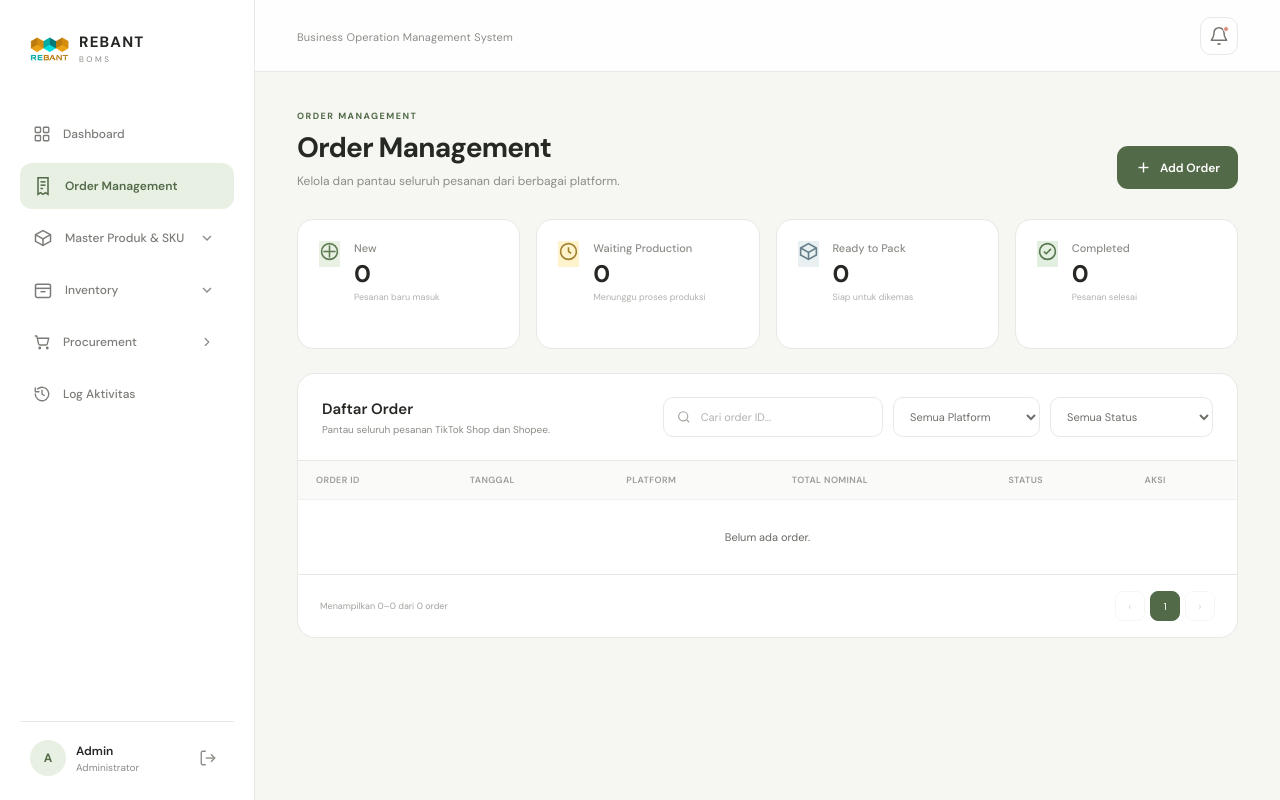
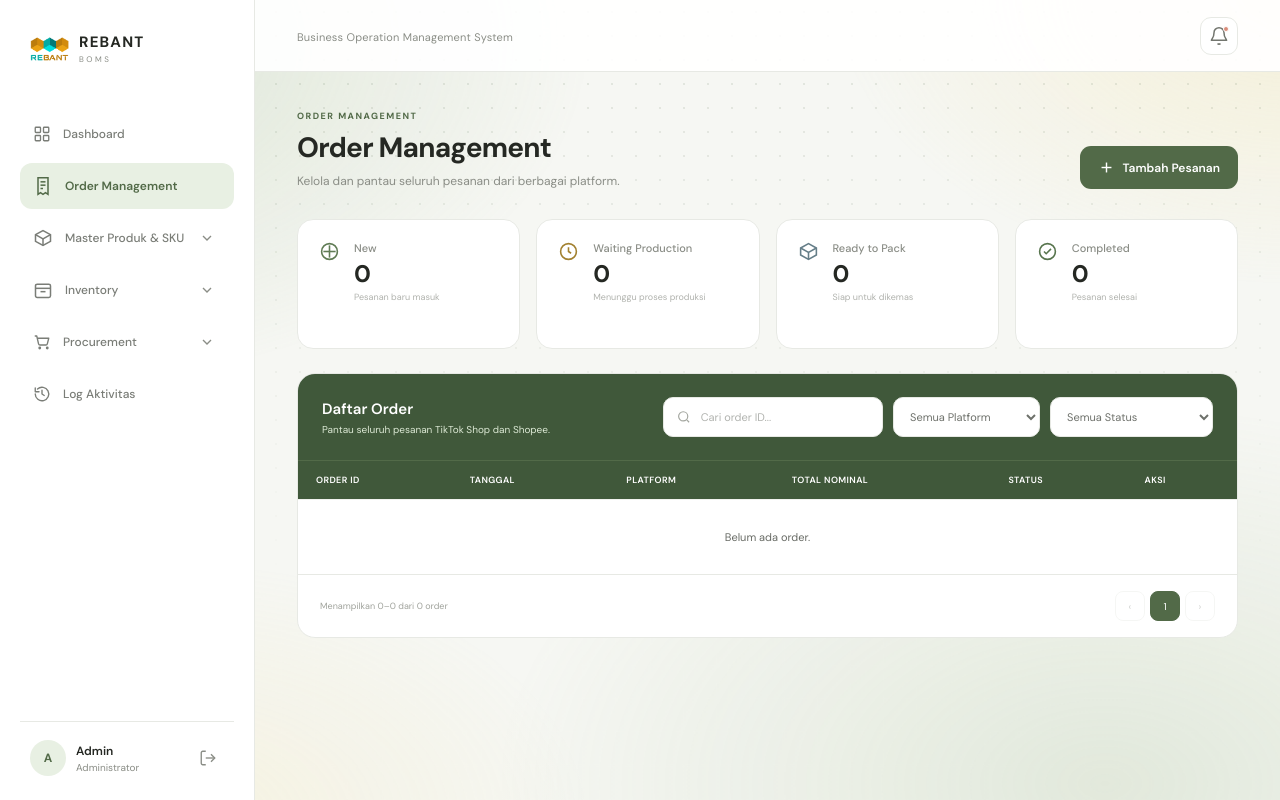
Before and after one commit to chiquixs/boms-rebant, a Laravel app: page /admin/orders in a window 1280 px wide. Run offline with Laravel 12, Linux system fonts and the light colour scheme; a user stored in the database is signed in; data comes from the database, SQL or seed files in the repository; tables that the repository leaves empty hold one stand-in row (values such as "Sample post"); style sheets or scripts are compiled from the project's sources; parts of the project's set-up code (start-up, migrations or seed data) failed here and were passed over; some libraries are stand-ins or nearby versions.

Commit message:
Penambahan warna background di page role admin

```diff
--- a/resources/css/admin.css
+++ b/resources/css/admin.css
@@ -657,3 +657,196 @@ button {
         display: none;
     }
 }
+
+
+
+/* =========================
+   SIDEBAR NAIK SAAT HOVER
+========================= */
+
+/* menu biasa */
+.nav-item:not(.nav-parent-link) {
+    transition:
+        transform 0.2s ease,
+        background 0.2s ease,
+        color 0.2s ease,
+        box-shadow 0.2s ease;
+}
+
+.nav-item:not(.nav-parent-link):hover {
+    transform: translateY(-2px);
+
+    box-shadow: 0 6px 14px rgba(85, 107, 74, 0.10);
+}
+
+.nav-item:not(.nav-parent-link):active {
+    transform: translateY(0);
+
+    box-shadow: none;
+}
+
+/* menu induk (Master Data, Procurement): link dan panah naik bersama */
+.nav-parent {
+    transition: transform 0.2s ease;
+}
+
+.nav-parent:hover {
+    transform: translateY(-2px);
+}
+
+.nav-parent:hover .nav-parent-link {
+    color: var(--green-dark);
+
+    background: #F5F8F2;
+
+    box-shadow: 0 6px 14px rgba(85, 107, 74, 0.10);
+}
+
+.nav-parent-link {
+    transition:
+        background 0.2s ease,
+        color 0.2s ease,
+        box-shadow 0.2s ease;
+}
+
+.nav-parent:hover .nav-parent-link.active {
+    background: var(--green-light);
+}
+
+/* submenu: naik, bukan geser ke kanan */
+.nav-subitem:hover {
+    transform: translateY(-2px);
+
+    box-shadow: 0 4px 10px rgba(85, 107, 74, 0.08);
+}
+
+.nav-subitem.active:hover {
+    background: var(--green-light);
+}
+
+/* focus keyboard */
+.nav-item:focus-visible,
+.nav-subitem:focus-visible,
+.nav-toggle:focus-visible {
+    outline: 2px solid var(--green);
+    outline-offset: 2px;
+}
+
+@media (prefers-reduced-motion: reduce) {
+
+    .nav-item,
+    .nav-parent,
+    .nav-subitem,
+    .nav-chevron {
+        transition: none;
+    }
+
+    .nav-item:not(.nav-parent-link):hover,
+    .nav-parent:hover,
+    .nav-subitem:hover {
+        transform: none;
+    }
+}
+
+
+
+/* =========================
+   LATAR BERANIMASI
+========================= */
+
+/* blob gradien hijau & kuning yang melayang pelan */
+body::before {
+    content: "";
+
+    position: fixed;
+    inset: -25%;
+    z-index: -1;
+
+    pointer-events: none;
+
+    background:
+        radial-gradient(
+            40% 40% at 18% 22%,
+            rgba(157, 186, 140, 0.30),
+            transparent 70%
+        ),
+        radial-gradient(
+            34% 34% at 82% 18%,
+            rgba(244, 223, 145, 0.28),
+            transparent 70%
+        ),
+        radial-gradient(
+            44% 44% at 72% 82%,
+            rgba(157, 186, 140, 0.22),
+            transparent 70%
+        ),
+        radial-gradient(
+            30% 30% at 25% 85%,
+            rgba(244, 223, 145, 0.18),
+            transparent 70%
+        );
+
+    animation: bg-drift 26s ease-in-out infinite alternate;
+
+    will-change: transform;
+}
+
+/* pola titik halus yang memudar ke bawah */
+body::after {
+    content: "";
+
+    position: fixed;
+    inset: 0;
+    z-index: -1;
+
+    pointer-events: none;
+
+    background-image: radial-gradient(
+        rgba(82, 106, 72, 0.14) 1px,
+        transparent 1px
+    );
+    background-size: 24px 24px;
+
+    -webkit-mask-image: linear-gradient(to bottom, #000, transparent 75%);
+            mask-image: linear-gradient(to bottom, #000, transparent 75%);
+}
+
+@keyframes bg-drift {
+    0% {
+        transform: translate3d(0, 0, 0) scale(1);
+    }
+
+    50% {
+        transform: translate3d(3%, -2%, 0) scale(1.06);
+    }
+
+    100% {
+        transform: translate3d(-3%, 3%, 0) rotate(4deg) scale(1.03);
+    }
+}
+
+/* HP: gerakan lebih lambat & lebih ringan */
+@media (max-width: 700px) {
+
+    body::before {
+        animation-duration: 40s;
+    }
+
+}
+
+@media (prefers-reduced-motion: reduce) {
+
+    body::before {
+        animation: none;
+    }
+
+}
+
+@media print {
+
+    body::before,
+    body::after {
+        display: none;
+    }
+
+}
--- a/resources/css/categories.css
+++ b/resources/css/categories.css
@@ -103,6 +103,7 @@
     align-items: center;
 
     padding: 14px 16px;
+    background: var(--green-dark);
 
     border-bottom: 1px solid var(--border);
 }
@@ -174,11 +175,11 @@
 .category-table th {
     padding: 12px 16px;
 
-    background: #FAFBF8;
+    background: var(--green-dark);
 
-    border-bottom: 1px solid var(--border);
+    border-bottom: 1px solid var(--green-dark);
 
-    color: var(--text-muted);
+    color: var(--white);
 
     font-size: 11px;
     font-weight: 600;
@@ -353,6 +354,7 @@
     align-items: flex-start;
     justify-content: space-between;
     gap: 18px;
+    background: var(--green-dark);
 
     padding: 18px 20px;
 
@@ -365,7 +367,7 @@
     font-size: 18px;
     font-weight: 700;
 
-    color: var(--text);
+    color: #E8F5EC
 }
 
 .category-modal-header p {
@@ -373,7 +375,7 @@
 
     font-size: 12px;
 
-    color: var(--text-muted);
+    color: #979f93;
 }
 
 .category-modal-close {
@@ -551,6 +553,7 @@
     }
 
     .category-search {
+        background: var(--green-dark);
         max-width: none;
     }
 
--- a/resources/css/inventory-history.css
+++ b/resources/css/inventory-history.css
@@ -284,7 +289,27 @@
 
 .stock-history-table-section
 .stock-history-section-heading {
-    padding: 0 16px;
+    padding: 14px 16px;
+
+    margin-bottom: 0;
+
+    border: 1px solid var(--green-dark);
+    border-radius: 9px 9px 0 0;
+    border-bottom: 2px solid var(--green-dark);
+
+    border-radius: 9px 9px 0 0;
+
+    background: var(--green-dark);
+}
+
+.stock-history-table-section
+.stock-history-section-heading h2 {
+    color: var(--white);
+}
+
+.stock-history-table-section
+.stock-history-section-heading p {
+    color: rgba(255, 255, 255, 0.75);
 }
 
 
--- a/resources/css/materials.css
+++ b/resources/css/materials.css
@@ -111,6 +111,8 @@
 
     padding: 13px 16px;
 
+    background: var(--green-dark);
+    border-bottom: 1px solid var(--green-dark);
     border-bottom: 1px solid var(--border);
 }
 
@@ -135,6 +137,7 @@
     border-radius: 8px;
 
     background: var(--white);
+
 
     color: var(--text-muted);
 }
@@ -234,11 +237,11 @@
 .material-table th {
     padding: 11px 14px;
 
-    background: #FAFBF8;
+    background: var(--green-dark);
 
-    border-bottom: 1px solid var(--border);
+    border-bottom: 1px solid var(--green-dark);
 
-    color: var(--text-muted);
+    color: var(--white);
 
     font-size: 9px;
     font-weight: 700;
@@ -527,6 +530,8 @@
 
     padding: 18px 20px;
 
+    background: var(--green-dark);
+    border-bottom-color: rgba(255, 255, 255, 0.2);
     border-bottom: 1px solid var(--border);
 }
 
@@ -536,7 +541,7 @@
     font-size: 18px;
     font-weight: 700;
 
-    color: var(--text);
+    color: var(--white);
 }
 
 .material-modal-header p {
@@ -544,7 +549,7 @@
 
     font-size: 12px;
 
-    color: var(--text-muted);
+    color: var(--white);
 }
 
 .material-modal-close {
@@ -562,7 +567,7 @@
     border: none;
     border-radius: 7px;
 
-    background: transparent;
+    background: #FAFBF8;
 
     color: var(--text-muted);
 
--- a/resources/css/order-detail.css
+++ b/resources/css/order-detail.css
@@ -338,9 +338,9 @@
 .detail-items-table th {
     padding: 11px 14px;
 
-    background: #FAFBF8;
+    background: #40583A;
 
-    color: #9A9D96;
+    color: #FFFFFF;
 
     text-align: left;
 
@@ -357,7 +357,7 @@
 .detail-items-table td {
     padding: 13px 14px;
 
-    border-top: 1px solid #F0F1EE;
+    border-top: 1px solid #E5EAE1;
 
     color: #686B65;
 
--- a/resources/css/orders.css
+++ b/resources/css/orders.css
@@ -118,22 +118,22 @@
 
 .stat-icon.new {
     color: #607C55;
-    background: #E8F1E3;
+
 }
 
 .stat-icon.waiting {
     color: #A28130;
-    background: #FFF3CE;
+
 }
 
 .stat-icon.ready {
     color: #657E88;
-    background: #E8F0F2;
+
 }
 
 .stat-icon.completed {
     color: #58754E;
-    background: #E3EFE0;
+
 }
 
 .stat-content {
@@ -184,24 +184,22 @@
     display: flex;
     align-items: center;
     justify-content: space-between;
-
     gap: 20px;
-
     padding: 23px 24px;
 
-    border-bottom: 1px solid var(--border);
+    background: #40583A;
+    border-bottom: 1px solid #526A48;
 }
 
 .orders-card-header h2 {
     margin-bottom: 4px;
-
+    color: #FFFFFF;
     font-size: 15px;
     font-weight: 600;
 }
 
 .orders-card-header p {
-    color: var(--text-muted);
-
+    color: #DCE9D5;
     font-size: 10px;
 }
 
@@ -342,9 +340,9 @@
 .orders-table th {
     padding: 13px 18px;
 
-    background: #FAFBF8;
-
-    color: #9A9D96;
+    background: #40583A;
+
+    color: #FFFFFF;
 
     text-align: left;
 
@@ -605,12 +603,13 @@
     display: flex;
     align-items: flex-start;
     justify-content: space-between;
-
     gap: 20px;
 
     padding: 25px 27px 20px;
 
-    border-bottom: 1px solid var(--border);
+    background: #40583A;
+    border-bottom: 1px solid #526A48;
+    border-radius: 20px 20px 0 0;
 }
 
 .modal-eyebrow {
@@ -618,7 +617,8 @@
 
     margin-bottom: 5px;
 
-    color: var(--green-dark);
+    color: #DCE9D5;
+
 
     font-size: 8px;
     font-weight: 700;
@@ -628,6 +628,7 @@
 
 .modal-header h2 {
     margin-bottom: 5px;
+    color: #FFFFFF;
 
     font-size: 19px;
     font-weight: 700;
--- a/resources/css/product-bom.css
+++ b/resources/css/product-bom.css
@@ -330,9 +330,9 @@
 .bom-table th {
     padding: 11px 14px;
 
-    background: #FAFBF8;
+    background: #40583A;
 
-    color: #9A9D96;
+    color: #FFFFFF;
 
     text-align: left;
 
@@ -344,6 +344,8 @@
     text-transform: uppercase;
 
     white-space: nowrap;
+
+    border-bottom: 1px solid #526A48;
 }
 
 .bom-table td {
--- a/resources/views/admin/orders/index.blade.php
+++ b/resources/views/admin/orders/index.blade.php
@@ -7,6 +7,7 @@
 {{-- =========================
     PAGE HEADER
 ========================= --}}
+
 
 <div class="page-header">
 
@@ -29,7 +30,7 @@
             <path d="M5 12h14" />
         </svg>
 
-        <span>Add Order</span>
+        <span>Tambah Pesanan</span>
     </button>
 
 </div>
@@ -368,8 +369,8 @@
         <div class="modal-header">
 
             <div>
-                <span class="modal-eyebrow">NEW ORDER</span>
-                <h2>Add New Order</h2>
+                <span class="modal-eyebrow">PESANAN BARU</span>
+                <h2>Tambah Pesanan Baru</h2>
                 <p>Tambahkan pesanan baru ke sistem REBANT.</p>
             </div>
 
@@ -586,8 +587,8 @@
 
             <div>
                 <span class="modal-eyebrow">KONFIRMASI</span>
-                <h2>Pastikan isian order benar</h2>
-                <p>Harap cek kembali data order sebelum disimpan.</p>
+                <h2>Pastikan Pesanan Sesuai </h2>
+                <p>Harap cek kembali data pesanan sebelum disimpan.</p>
             </div>
 
         </div>
--- a/resources/views/admin/orders/show.blade.php
+++ b/resources/views/admin/orders/show.blade.php
@@ -40,7 +40,7 @@ $currentStep = $currentStep === false ? 0 : $currentStep;
                 <path d="m12 19-7-7 7-7" />
             </svg>
 
-            Back to Orders
+            Kembali Ke Order
 
         </a>
 
--- a/resources/views/layouts/admin.blade.php
+++ b/resources/views/layouts/admin.blade.php
@@ -312,16 +312,15 @@
         >
 
             <svg
-                width="14"
-                height="14"
+                width="16"
+                height="16"
                 viewBox="0 0 24 24"
                 fill="none"
                 stroke="currentColor"
                 stroke-width="2"
-                stroke-linecap="round"
-                stroke-linejoin="round"
+                class="nav-chevron"
             >
-                <path d="m9 18 6-6-6-6"/>
+                <path d="m6 9 6 6 6-6"/>
             </svg>
 
         </button>
```
Also changed, not shown: other parts of resources/css/inventory-history.css (+61 -5 lines), resources/css/inventory.css (+26 -12 lines), resources/css/products.css (+18 -30 lines).
